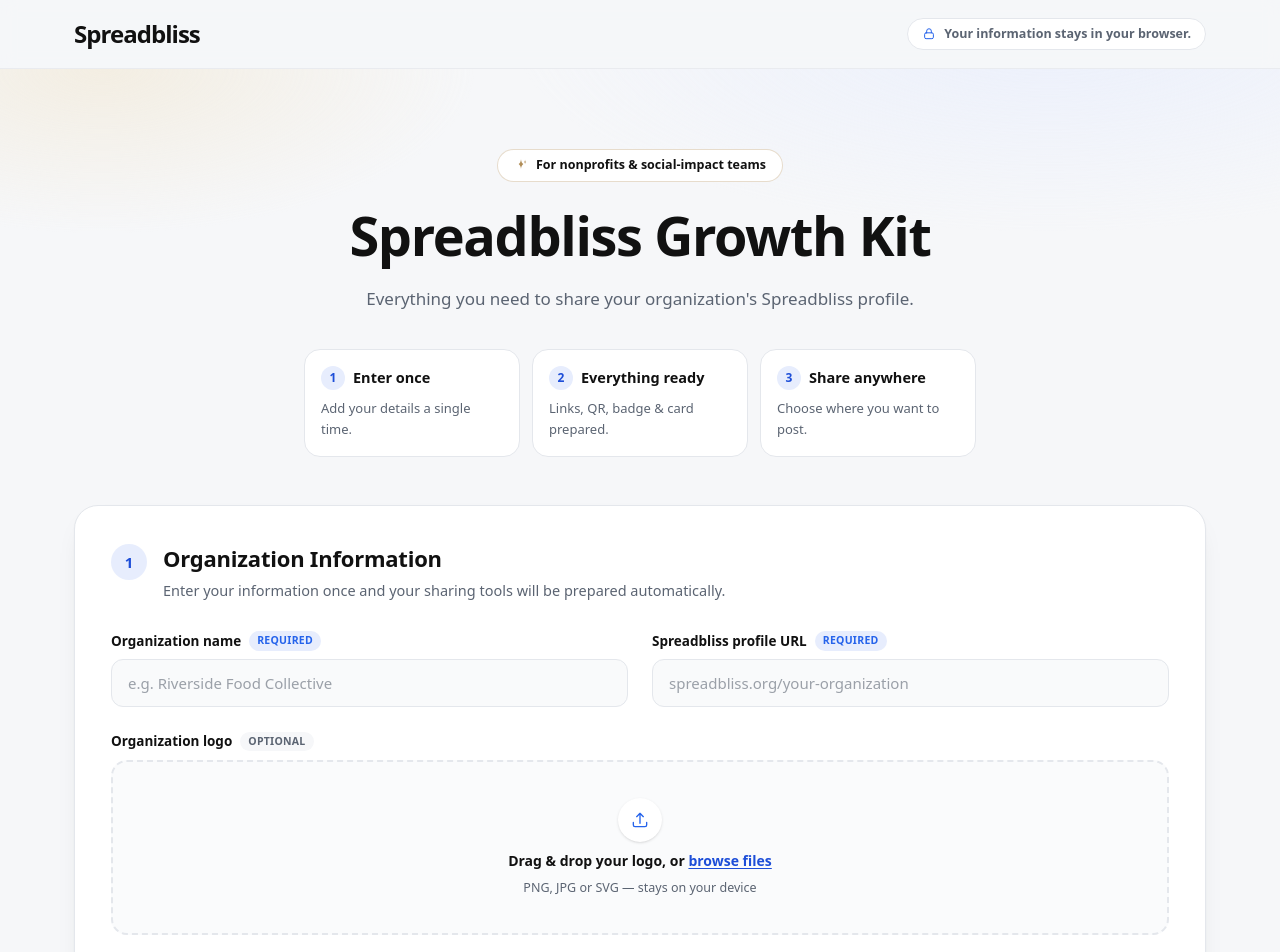
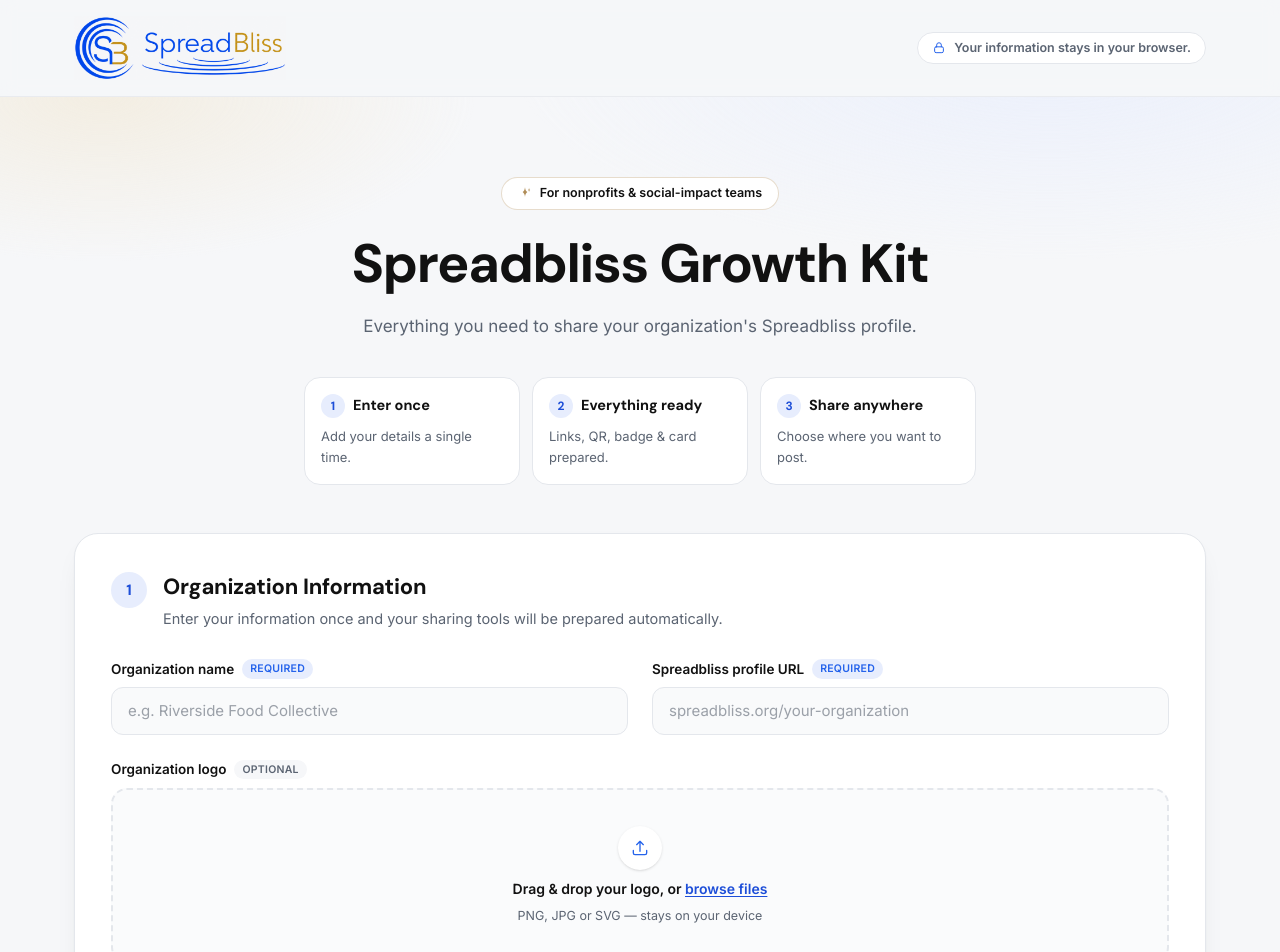
Before and after one commit to mohitmchhaya-personal/spreadbliss-growth-kit, a Next.js app: page / in a window 1280 px wide. Shown: the top 952 px of the page. Built offline with nearby package versions, Linux system fonts and the light colour scheme.

Commit message:
feat: align growth kit shell with Figma
Co-Authored-By: admin@spreadbliss.com <mohitmchhaya@gmail.com>

```diff
--- a/src/app/globals.css
+++ b/src/app/globals.css
@@ -1,8 +1,8 @@
 @import "tailwindcss";
 
 @theme {
-  --font-sans: ui-sans-serif, system-ui, -apple-system, "Segoe UI", Roboto, "Helvetica Neue", Arial, sans-serif;
-  --font-display: ui-sans-serif, system-ui, -apple-system, "Segoe UI", Roboto, "Helvetica Neue", Arial, sans-serif;
+  --font-sans: var(--font-inter), ui-sans-serif, system-ui, sans-serif;
+  --font-display: var(--font-dm-sans), ui-sans-serif, system-ui, sans-serif;
 
   --color-canvas: #f6f7f9;
   --color-ink: #111111;
@@ -46,6 +46,26 @@
     color: var(--color-brand-strong);
   }
 
+  /* Hide scrollbars until scrolling */
+  * {
+    scrollbar-width: thin;
+    scrollbar-color: transparent transparent;
+  }
+
+  *:hover::-webkit-scrollbar-thumb {
+    background-color: var(--color-line);
+  }
+
+  ::-webkit-scrollbar {
+    width: 8px;
+    height: 8px;
+  }
+
+  ::-webkit-scrollbar-thumb {
+    background-color: transparent;
+    border-radius: 999px;
+  }
+
   :where(a, button, input, textarea, select):focus-visible {
     outline: 3px solid var(--color-brand);
     outline-offset: 3px;
--- a/src/app/layout.tsx
+++ b/src/app/layout.tsx
@@ -1,5 +1,20 @@
 import type { Metadata } from "next";
+import { DM_Sans, Inter } from "next/font/google";
 import "./globals.css";
+
+const dmSans = DM_Sans({
+  subsets: ["latin"],
+  variable: "--font-dm-sans",
+  display: "swap",
+  weight: ["400", "500", "600", "700"],
+});
+
+const inter = Inter({
+  subsets: ["latin"],
+  variable: "--font-inter",
+  display: "swap",
+  weight: ["400", "500", "600"],
+});
 
 export const metadata: Metadata = {
   title: "Spreadbliss Growth Kit",
@@ -8,7 +23,7 @@ export const metadata: Metadata = {
 
 export default function RootLayout({ children }: LayoutProps<"/">) {
   return (
-    <html lang="en" className="h-full">
+    <html lang="en" className={`h-full ${dmSans.variable} ${inter.variable}`}>
       <body className="min-h-full">{children}</body>
     </html>
   );
--- a/src/app/page.tsx
+++ b/src/app/page.tsx
@@ -1,3 +1,4 @@
+import Image from "next/image";
 import { DisabledButton } from "@/components/DisabledButton";
 import { FieldLabel } from "@/components/FieldLabel";
 import { Icon, type IconComponent } from "@/components/icons";
@@ -32,9 +33,14 @@ const impactCardItems = [
 
 function Wordmark() {
   return (
-    <span className="font-display text-[24px] font-bold tracking-[-0.04em] text-ink">
-      Spreadbliss
-    </span>
+    <Image
+      src="/spreadbliss-logo.png"
+      alt="SpreadBliss"
+      width={1500}
+      height={452}
+      unoptimized
+      className="h-16 w-auto shrink-0 select-none mix-blend-multiply"
+    />
   );
 }
 
@@ -120,14 +126,8 @@ export default function Home() {
             </div>
 
             <div className="lg:col-span-2">
-              <FieldLabel htmlFor="organization-logo">Organization logo</FieldLabel>
-              <button
-                id="organization-logo"
-                type="button"
-                disabled
-                className="flex w-full cursor-not-allowed flex-col items-center justify-center gap-2 rounded-2xl border-2 border-dashed border-line bg-canvas/50 px-6 py-9 text-center transition"
-                aria-label="Organization logo upload unavailable until organization information is entered"
-              >
+              <FieldLabel>Organization logo</FieldLabel>
+              <div className="flex flex-col items-center justify-center gap-2 rounded-2xl border-2 border-dashed border-line bg-canvas/50 px-6 py-9 text-center transition hover:border-brand/50 hover:bg-brand-soft/30">
                 <span className="grid h-11 w-11 place-items-center rounded-full bg-white text-brand shadow-sm">
                   <Icon.Upload className="h-5 w-5" />
                 </span>
@@ -136,7 +136,7 @@ export default function Home() {
                   <span className="text-brand-strong underline underline-offset-2">browse files</span>
                 </p>
                 <p className="text-[12.5px] text-muted">PNG, JPG or SVG — stays on your device</p>
-              </button>
+              </div>
             </div>
 
             <div>
@@ -170,7 +170,7 @@ export default function Home() {
                 type="button"
                 disabled
                 className="group flex cursor-not-allowed items-center gap-3 rounded-xl border border-line bg-canvas/60 px-4 py-3.5 text-left opacity-80"
-                aria-label={`${label} sharing unavailable until organization information is entered`}
+                aria-disabled
               >
                 <span className="grid h-9 w-9 shrink-0 place-items-center rounded-lg bg-white text-muted shadow-sm">
                   <ShareIcon className="h-[18px] w-[18px]" />
--- a/src/components/DisabledButton.tsx
+++ b/src/components/DisabledButton.tsx
@@ -19,7 +19,7 @@ export function DisabledButton({
       : "border border-line bg-canvas/60 text-muted";
 
   return (
-    <button type="button" disabled className={`${base} ${styles} ${className}`}>
+    <button type="button" disabled aria-disabled className={`${base} ${styles} ${className}`}>
       {children}
     </button>
   );
--- a/src/components/FieldLabel.tsx
+++ b/src/components/FieldLabel.tsx
@@ -1,7 +1,7 @@
 import type { ReactNode } from "react";
 
 type FieldLabelProps = {
-  htmlFor: string;
+  htmlFor?: string;
   children: ReactNode;
   required?: boolean;
 };
@@ -9,7 +9,7 @@ type FieldLabelProps = {
 export function FieldLabel({ htmlFor, children, required }: FieldLabelProps) {
   return (
     <label
-      htmlFor={htmlFor}
+      {...(htmlFor ? { htmlFor } : {})}
       className="mb-2 flex items-center gap-2 text-[13.5px] font-semibold text-ink"
     >
       {children}
```
Also changed, not shown: public/spreadbliss-logo.png (added).
